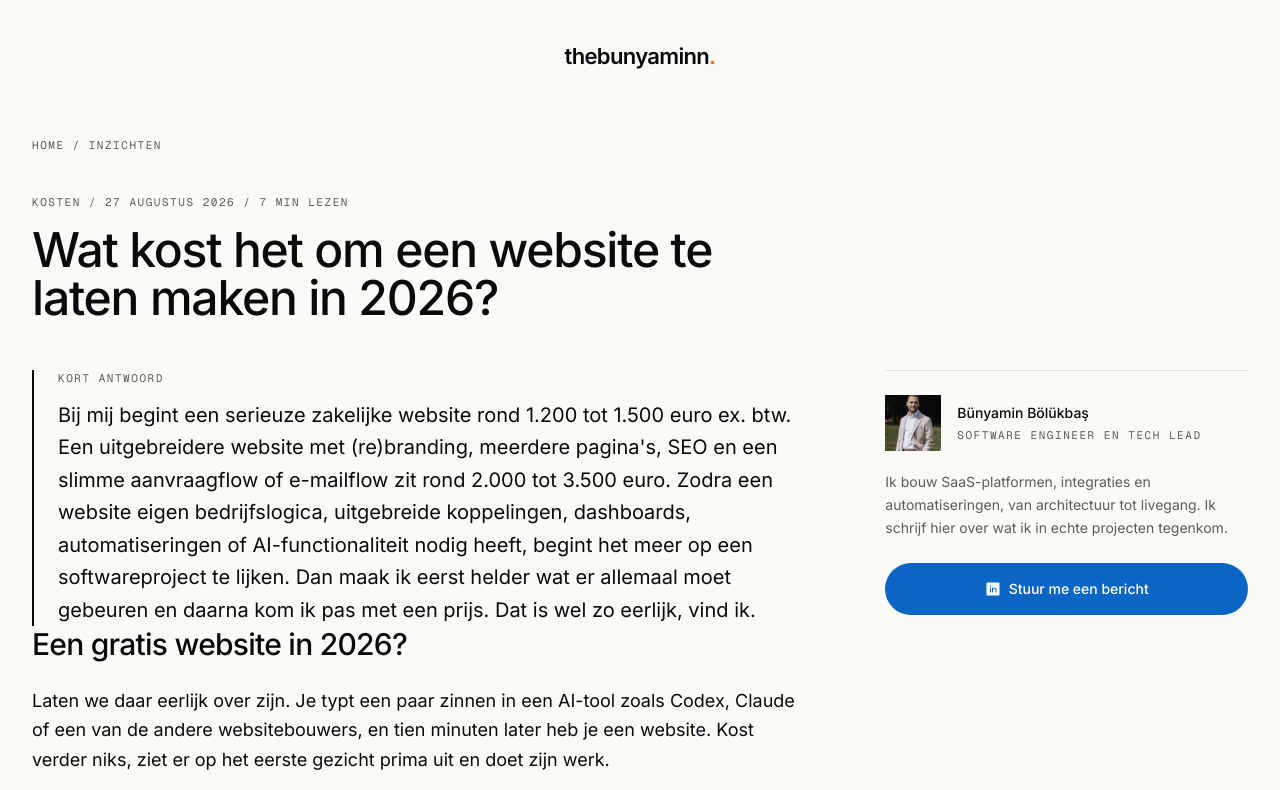
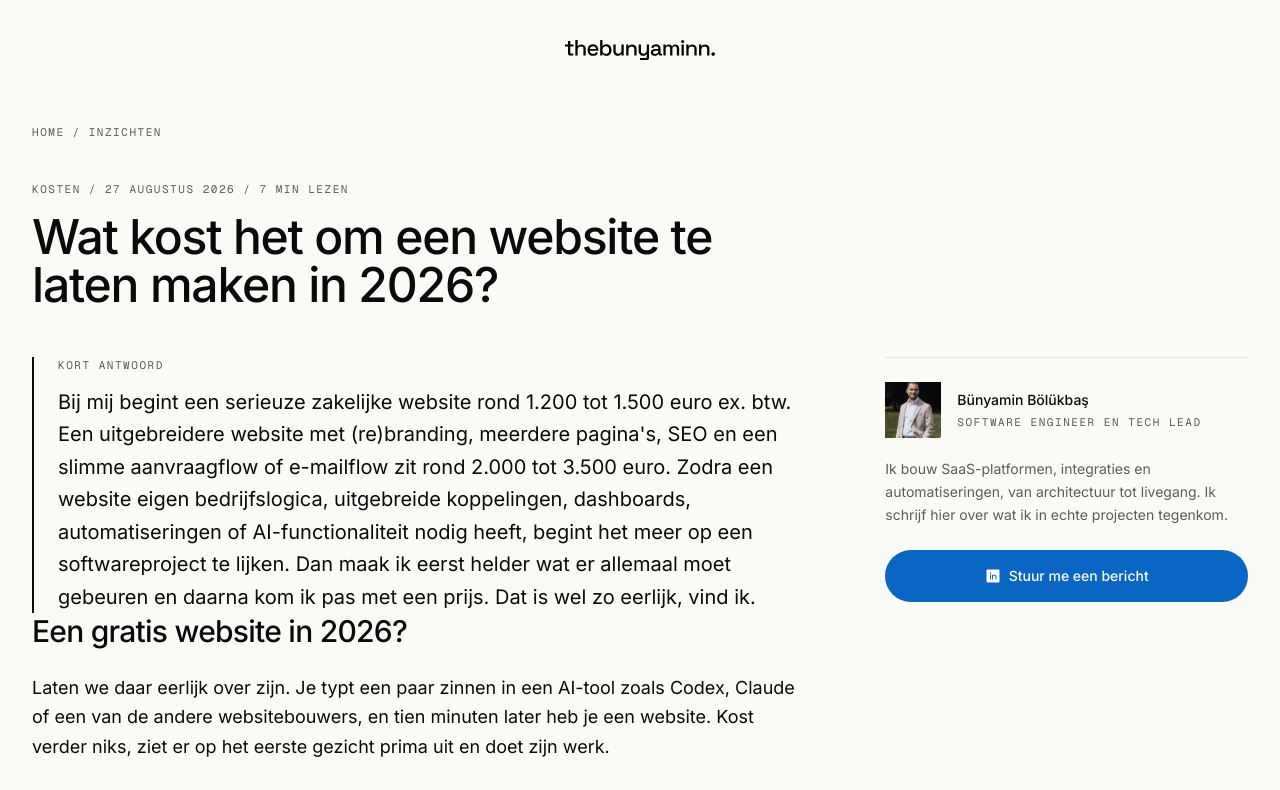
Before and after one commit to bunyaminbolukbas/portfolio_v2, a Next.js app: page /inzichten/wat-kost-een-website-laten-maken-2026/ in a window 1280 px wide. Shown: the top 790 px of the page. Built offline with nearby package versions, Linux system fonts and the light colour scheme.

Commit message:
Logo bovenaan is weer het echte woordmerk (SVG) in plaats van getypte tekst
Co-Authored-By: Claude Opus 5.5 <noreply@anthropic.com>

```diff
--- a/app/globals.css
+++ b/app/globals.css
@@ -73,8 +73,8 @@
 .home a:focus-visible, .home button:focus-visible { outline: 2px solid var(--text); outline-offset: 3px }
 
 .home .portrait { width: 76px; height: 76px; border-radius: 50%; object-fit: cover; object-position: 50% 18%; margin-bottom: 14px }
-.home .logo { font-weight: 600; font-size: 22px; letter-spacing: -0.03em; text-decoration: none }
-.home .logo span { color: var(--accent) }
+.home .logo { display: block; line-height: 0 }
+.home .logo img { height: 20px; width: auto }
 .home h1 { margin: 28px 0 24px; font-size: clamp(38px, 9.4vw, 68px); font-weight: 600; line-height: 1.04; letter-spacing: -0.03em; text-wrap: balance }
 .home em { font-family: var(--font-serif), Georgia, serif; font-weight: 400; font-style: italic; color: var(--accent) }
 .home h1 em { letter-spacing: -0.01em }
--- a/app/inzichten/layout.tsx
+++ b/app/inzichten/layout.tsx
@@ -1,12 +1,19 @@
+import Image from 'next/image';
 import Link from 'next/link';
 
-/** Artikelpagina's hebben geen navigatie; alleen het woordmerk brengt je terug naar de homepage. */
+/** Artikelpagina's hebben geen navigatie; alleen het logo brengt je terug naar de homepage. */
 export default function InzichtenLayout({ children }: { children: React.ReactNode }) {
   return (
     <>
       <header className="mx-auto flex max-w-site justify-center px-5 pt-10 sm:px-8">
-        <Link href="/" className="text-[22px] font-semibold tracking-[-0.03em]">
-          thebunyaminn<span className="text-accent">.</span>
+        <Link href="/" aria-label="thebunyaminn.">
+          <Image
+            src="/brand/thebunyaminn-black.svg"
+            alt="thebunyaminn."
+            width={6766}
+            height={900}
+            className="h-5 w-auto"
+          />
         </Link>
       </header>
       {children}
--- a/app/page.tsx
+++ b/app/page.tsx
@@ -136,8 +136,8 @@ export default async function Home() {
         height={152}
         priority
       />
-      <Link className="logo rise" href="/">
-        thebunyaminn<span>.</span>
+      <Link className="logo rise" href="/" aria-label="thebunyaminn.">
+        <Image src="/brand/thebunyaminn-black.svg" alt="thebunyaminn." width={6766} height={900} />
       </Link>
       <h1 className="rise">
         Hey, ik bouw <em>software</em> voor ondernemers.
```
